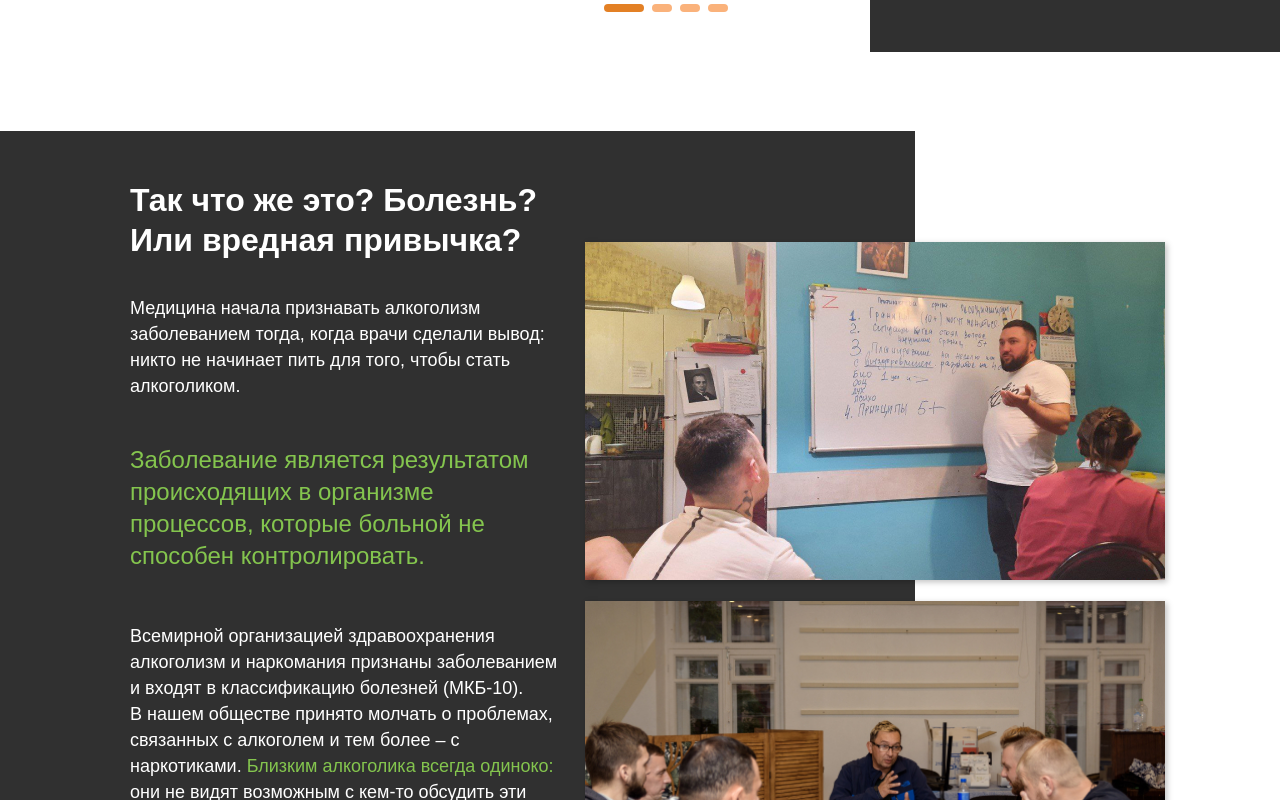
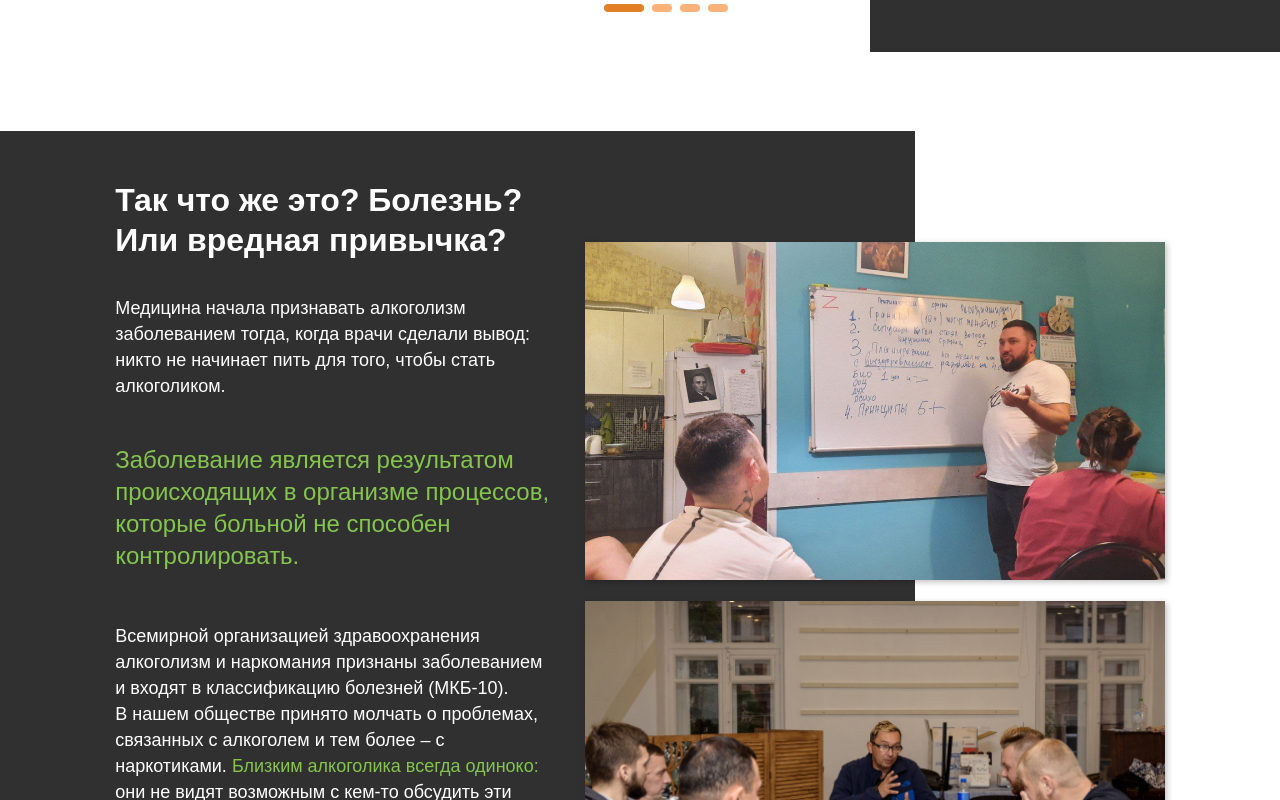
Before and after one commit to GuildOfDevelopers/diaconiafond-frontend, a React (Create React App) app: page / in a window 1280 px wide. Shown: the part 780-1580 px from the top of the page. Built offline with nearby package versions, Linux system fonts and the light colour scheme; a web font is replaced by a local one.

Commit message:
320 adaptive

```diff
--- a/src/components/WhatDesease/WhatDesease.scss
+++ b/src/components/WhatDesease/WhatDesease.scss
@@ -13,7 +13,7 @@
   background-color: $color-darkGrey;
   max-width: 71.5%;
   box-sizing: border-box;
-  padding: 49px 0 64px 130px;
+  padding: 49px 0 64px 9%;
 }
 
 .disease__title {
```
